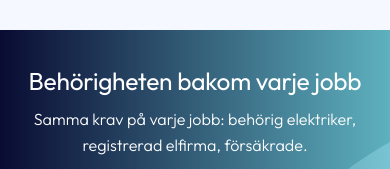
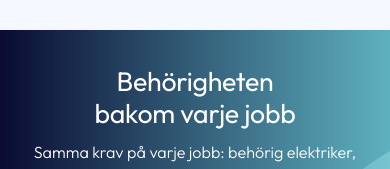
Before and after one commit to julius447/Certificates, a plain HTML site: page redesign/index.html in a window 390 px wide. Shown: the top 169 px of the page. Drawn offline with Linux system fonts and the light colour scheme.

Commit message:
Synka typografin med resten av ampy.se
Mätte upp startsidans sektionsrubriker i båda brytpunkterna. Blocket låg under
hela sajtens spann — 32px mot 36-40px för alla andra sektioner, alltså minsta
rubriken på sidan.

Rubriken använder nu exakt samma token, vikt och radhöjd som "Så funkar det",
närmaste syskon (redaktionell sektion, inte CTA): --aptext-2xl w400 lh1,2
→ 36px desktop / 26,76px mobil.

Två fynd på vägen:
- --aptext-2xl saknades i tokens.css, så rubriken renderade 16px (ärvd
  body-storlek) i stället för 36. Exakt samma sorts bugg som det odefinierade
  --text-m i det gamla blocket. Typskalan är nu komplett (l, lm, 2xl,
  2-5xl, 3xl tillagda med ampy.se:s verkliga värden).
- Den större rubriken bröt med änka i två lägen: 901-1000px gav 379px mot
  63px ("jobb" ensamt) och mobilen 306px mot 51px. text-wrap:balance på
  basregeln löser båda och är verkningslös när rubriken får plats på en rad.
  Brödtexten får INTE balance — dess brytning är ritad med max-width.

Brödtexten låg redan rätt på desktop (18px w300). På mobil gjorde den inte
det i det gamla blocket: 14,12px, minst på sidan, eftersom mobilregeln pekade
på odefinierat --text-m. Här 16,12px, i linje med sajten.

Verifierat över 23 bredder: höjdlåset 354px håller, radbrytningen i brödtexten
intakt i samtliga, inga änkor kvar.

Co-Authored-By: Claude <noreply@anthropic.com>

```diff
--- a/redesign/assets/css/certificates-v2.css
+++ b/redesign/assets/css/certificates-v2.css
@@ -78,19 +78,40 @@
   min-width:0;
   color:#fff;
 }
+/* TYPOGRAFISK RÖD TRÅD MED RESTEN AV ampy.se.
+   Uppmätta sektionsrubriker på startsidan @1440:
+     "Prata med en elektriker inom 60 sekunder!"  40px w500
+     "Vi finns där du finns"                      40px w600
+     "Din elektriker för hela hemmet"             38px w500
+     "Så funkar det"                              36px w400  ← närmaste syskon
+     "Vad säger dina grannar om Ampy?"            36px w400
+     "Certifikat och partners" (detta block)      32px w400  ← minst på hela sidan
+   Blocket låg alltså under hela sajtens spann. Nu sätts exakt samma token,
+   vikt och radhöjd som "Så funkar det" — samma sorts sektion (redaktionell,
+   inte CTA): --aptext-2xl = 36px desktop / 26,76px mobil, w400, lh 1,2. */
 .cert__heading{
   margin:0;
-  font-size:var(--aptext-xl);
+  font-size:var(--aptext-2xl);
   font-weight:400;
-  line-height:1.3;
+  line-height:1.2;
   color:#fff;
   letter-spacing:-.01em;
+  /* Verkningslös när rubriken får plats på en rad (≥1100px), men räddar de två
+     lägen där den bryter: 901–1000px gav änkan "jobb" (379px mot 63px) och
+     mobilen gav 306px mot 51px. Brödtexten ska INTE ha balance — dess brytning
+     är ritad med max-width, och balance skulle dela raderna jämnt igen. */
+  text-wrap:balance;
 }
 /* Radbrytningen är RITAD, inte överlämnad till text-wrap:balance (som delade
    raderna jämnt och bröt mitt i "behörig elektriker"). Måttet nedan är satt i
    ch så att brytpunkten följer med när clamp() ändrar typsnittsstorleken:
    rad 1 "Samma krav på varje jobb: behörig elektriker,"
    rad 2 "registrerad elfirma, försäkrade." */
+/* Brödtexten ligger redan rätt mot sajten: --aptext-m = 18px desktop /
+   16,12px mobil, w300 — samma som testimonial- och main-cta-sektionerna.
+   OBS: det GAMLA blocket renderade 14,12px på mobil, minst på hela sidan,
+   för att dess mobilregel pekade på ett odefinierat --text-m och därför föll
+   tillbaka på body-storleken. Den buggen finns inte här. */
 .cert__text{
   margin:var(--apspace-xs) 0 0;
   font-size:var(--aptext-m);
@@ -259,7 +280,6 @@
    vid 375px hamnar rubriken tillbaka på en rad. 390px renderar oförändrat. */
 @media (max-width:389px){
   .cert{padding-left:18px;padding-right:18px}
-  .cert__heading{text-wrap:balance}   /* tar bort änkan "jobb" vid 360px */
 }
 
 @media (prefers-reduced-motion:reduce){
--- a/redesign/assets/css/tokens.css
+++ b/redesign/assets/css/tokens.css
@@ -42,7 +42,12 @@ html{font-size:62.5%}
   --aptext-sm:clamp(1.4rem,calc(0.21vw + 1.33rem),1.6rem);
   --aptext-m:clamp(1.6rem,calc(0.21vw + 1.53rem),1.8rem);
   --aptext-mm:clamp(1.8rem,calc(0.21vw + 1.73rem),2rem);
+  --aptext-l:clamp(2.2rem,calc(0.21vw + 2.13rem),2.4rem);
+  --aptext-lm:clamp(2.2rem,calc(0.63vw + 2rem),2.8rem);
   --aptext-xl:clamp(2.4rem,calc(0.83vw + 2.13rem),3.2rem);
+  --aptext-2xl:clamp(2.6rem,calc(1.04vw + 2.27rem),3.6rem);
+  --aptext-2-5xl:clamp(2.8rem,calc(1.25vw + 2.4rem),4rem);
+  --aptext-3xl:clamp(3rem,calc(1.88vw + 2.4rem),4.8rem);
 
   /* radie, ordagrant */
   --apradius-s:clamp(0.6rem,calc(0.21vw + 0.53rem),0.8rem);
```
Also changed, not shown: 1 other file.
